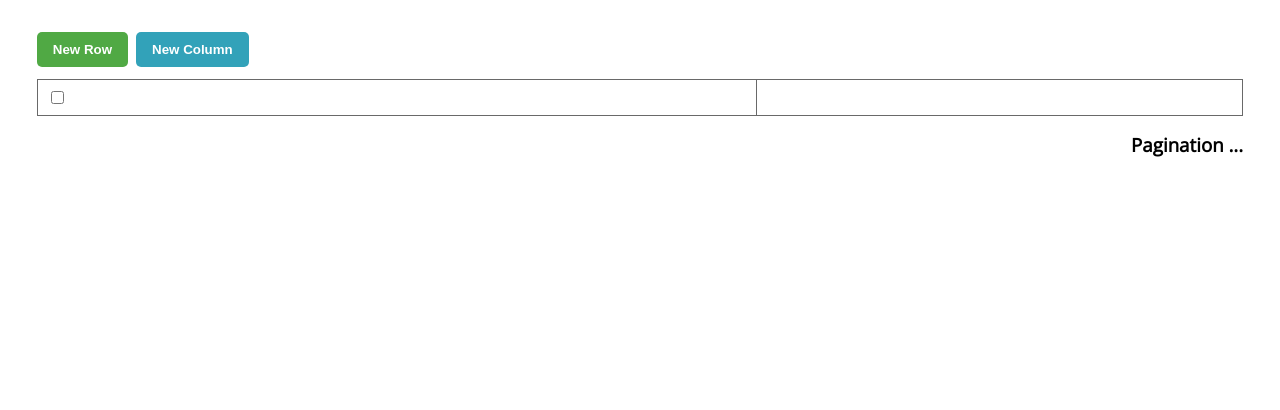
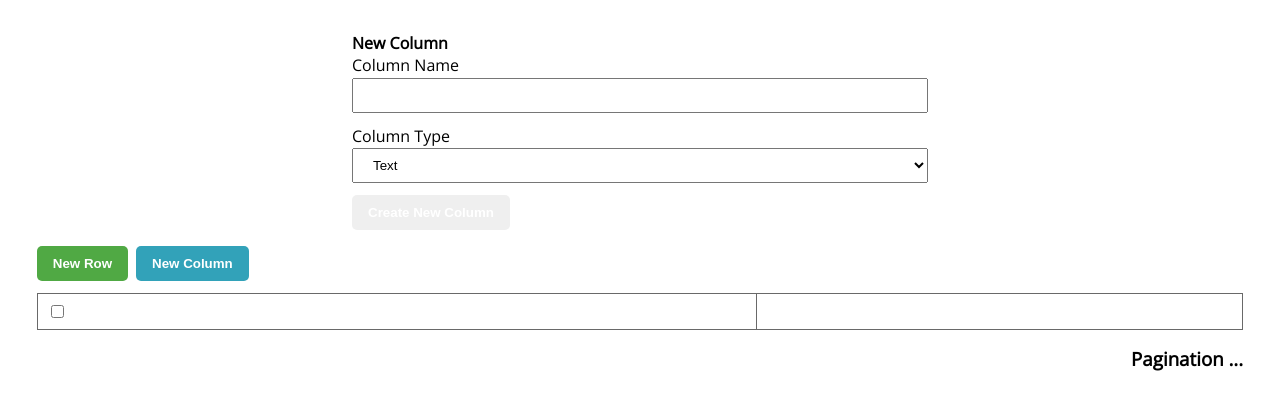
Before and after one commit to Jighdan/softwareRookies-dom-practice, a website built with webpack: page dist/index.html in a window 1280 px wide. Built offline with nearby package versions, Linux system fonts and the light colour scheme.

Commit message:
New Header Form

```diff
--- a/src/scripts/domElements.js
+++ b/src/scripts/domElements.js
@@ -9,7 +9,8 @@ const element = {
 	button: {
 		newRow: document.getElementById("buttonNewRow"),
 		newColumn: document.getElementById("buttonNewColumn"),
-	}
+	},
+	form: document.getElementById("headerForm")
 };
 
 export default element;
--- a/src/scripts/globalEvents.js
+++ b/src/scripts/globalEvents.js
@@ -2,19 +2,26 @@ import element from "./domElements";
 import DOM from "./modules/domManagers/index";
 import table from "./tableData";
 
-const addRowEvent = () => {
+const buttonAddRow = () => {
 	table.addRow();
 	DOM.table.generate(element.table.container, table.data);
 };
 
-const addColumnEvent = (columnName, columnType) => {
+const buttonAddColumn = (columnName, columnType) => {
 	table.addColumn(columnName, columnType);
-	console.log(table)
+	DOM.table.generate(element.table.container, table.data);
+};
+
+const newColumnForm = (event) => {
+	event.preventDefault();
+	const { headerName, headerType } = element.form.elements;
+	table.addColumn(headerName.value, headerType.value);
 	DOM.table.generate(element.table.container, table.data);
 };
 
 export const initializeEvents = () => {
 	// Buttons
-	element.button.newRow.addEventListener("click", addRowEvent);
-	element.button.newColumn.addEventListener("click", addColumnEvent);
+	element.button.newRow.addEventListener("click", buttonAddRow);
+	element.button.newColumn.addEventListener("click", buttonAddColumn);
+	element.form.addEventListener("submit", newColumnForm);
 };
--- /dev/null
+++ b/src/styles/components/_form.scss
@@ -0,0 +1,19 @@
+.form {
+	width: 100%;
+	max-width: 36rem;
+	margin: 0 auto;
+}
+
+.form-section {
+	margin-bottom: 0.75rem;
+	display: flex;
+	flex-direction: column;
+}
+
+.form-label {
+	margin-bottom: 0.10rem;
+}
+
+.form-input {
+	padding: 8px 16px;
+}
--- a/src/styles/main.scss
+++ b/src/styles/main.scss
@@ -3,3 +3,4 @@
 
 @import "components/table";
 @import "components/buttons";
+@import "components/form";
```
Also changed, not shown: dist/index.html, dist/script.js, dist/style.css.
